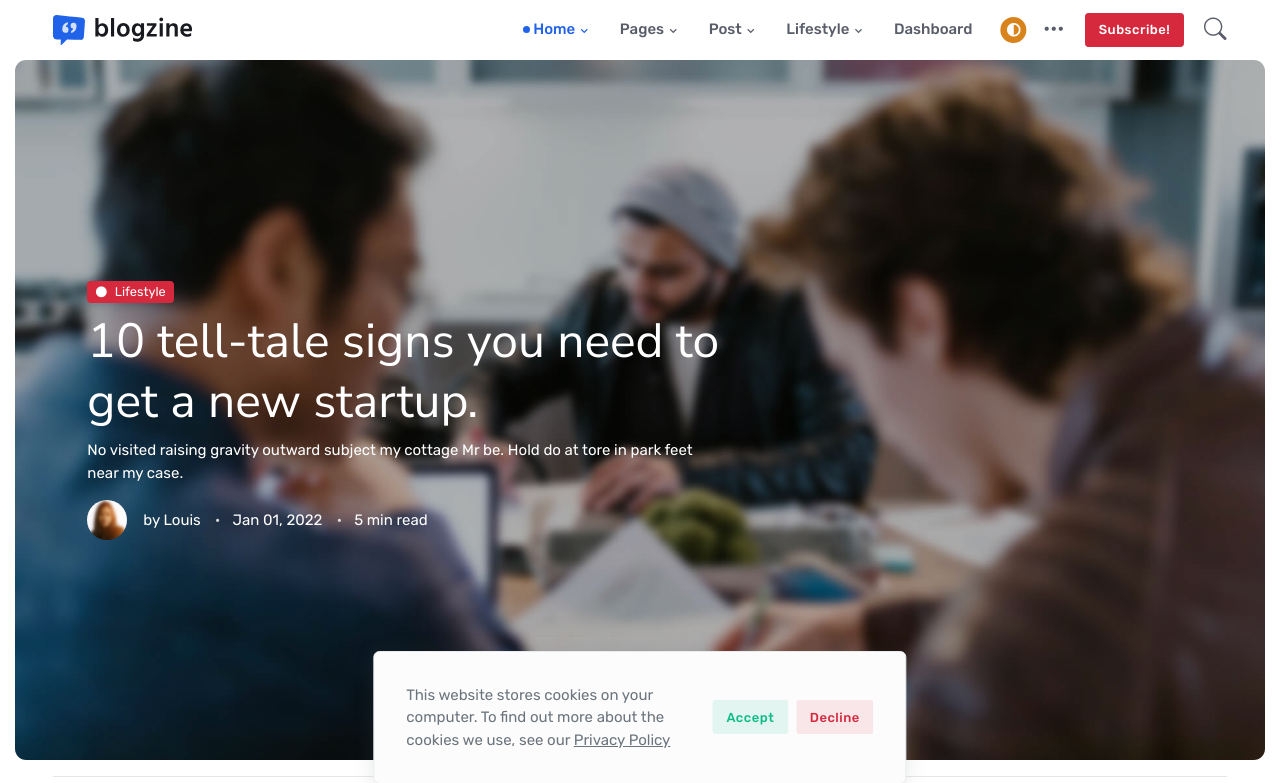
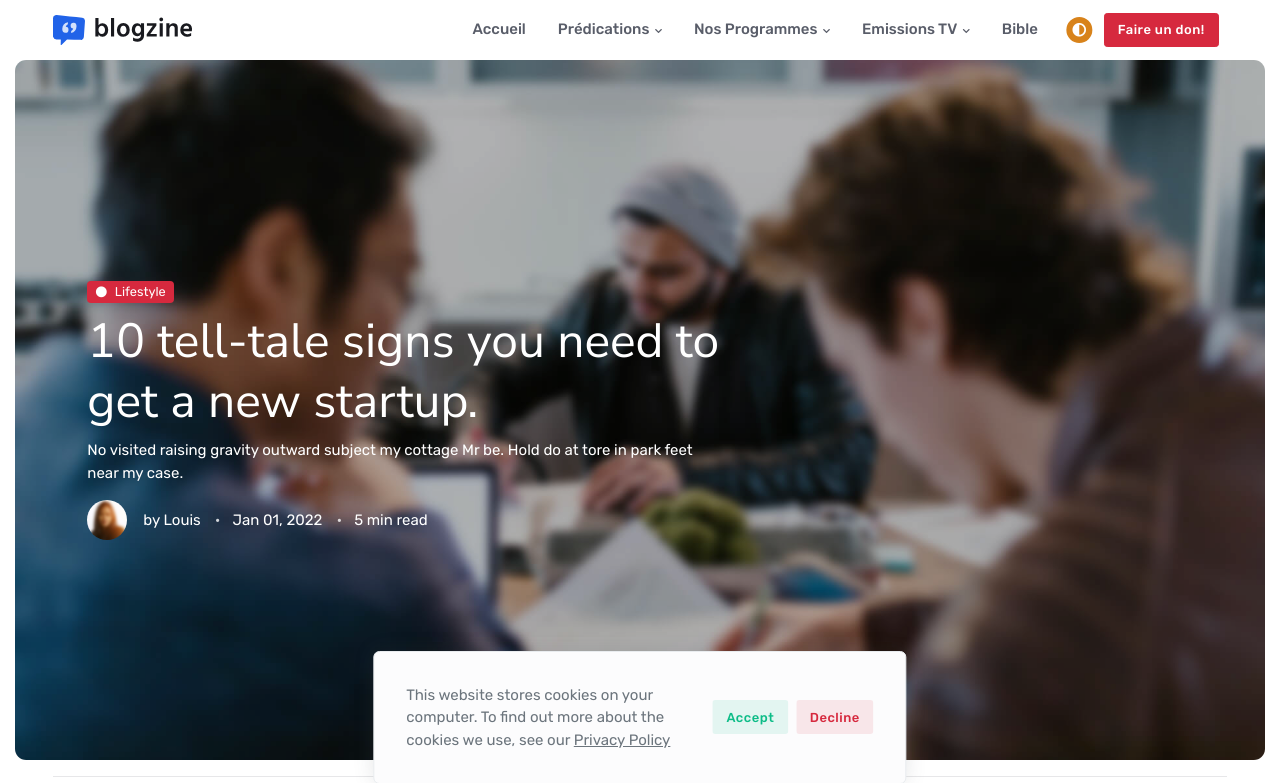
Before and after one commit to amoqOffice/site-web-JR, a Laravel app: page / in a window 1280 px wide; the page is wider, and only the part inside the window is pictured. Shown: the top 783 px of that part. Run offline with Laravel 8, Linux system fonts and the light colour scheme; some libraries are stand-ins or nearby versions.

Commit message:
Menu terminé

```diff
--- a/resources/views/front/layouts/header.blade.php
+++ b/resources/views/front/layouts/header.blade.php
@@ -20,27 +20,11 @@
 				<ul class="navbar-nav navbar-nav-scroll ms-auto">
 
 					<!-- Nav item 1 Demos -->
-					<li class="nav-item dropdown">
-						<a class="nav-link dropdown-toggle active" href="#" id="homeMenu" data-bs-toggle="dropdown" aria-haspopup="true" aria-expanded="false">Home</a>
-						<ul class="dropdown-menu" aria-labelledby="homeMenu">
-							<li> <a class="dropdown-item" href="index.html">Home default</a></li>
-							<li> <a class="dropdown-item" href="index-lazy.html">Home lazy load</a></li>
-							<li> <a class="dropdown-item active" href="index-2.html">Magazine classic</a></li>
-							<li> <a class="dropdown-item" href="index-3.html">Magazine</a></li>
-							<li> <a class="dropdown-item" href="index-4.html">Home cards</a></li>
-							<li> <a class="dropdown-item" href="index-5.html">Blog classic</a></li>
-							<li> <a class="dropdown-item" href="index-6.html">Blog Personal </a></li>
-							<li> <a class="dropdown-item" href="index-7.html">Blog Vintage</a></li>
-							<li> <a class="dropdown-item" href="index-8.html">Blog Tech</a></li>
-							<li> <a class="dropdown-item" href="index-9.html">Blog Fashion</a></li>
-							<li> <a class="dropdown-item" href="index-10.html">Blog Podcast</a></li>
-							<li> <a class="dropdown-item" href="index-11.html">Home Shop </a></li>
-						</ul>
-					</li>
+					<li class="nav-item"> <a class="nav-link" href="dashboard.html">Accueil</a></li>
 
 					<!-- Nav item 2 Pages -->
 					<li class="nav-item dropdown">
-						<a class="nav-link dropdown-toggle" href="#" id="pagesMenu" data-bs-toggle="dropdown" aria-haspopup="true" aria-expanded="false">Pages</a>
+						<a class="nav-link dropdown-toggle" href="#" id="pagesMenu" data-bs-toggle="dropdown" aria-haspopup="true" aria-expanded="false">Prédications</a>
 						<ul class="dropdown-menu" aria-labelledby="pagesMenu">
 							<li> <a class="dropdown-item" href="about-us.html">About</a></li>
 							<li> <a class="dropdown-item" href="contact-us.html">Contact</a></li>
@@ -122,7 +106,7 @@
 
 					<!-- Nav item 3 Post -->
 					<li class="nav-item dropdown">
-						<a class="nav-link dropdown-toggle" href="#" id="postMenu" data-bs-toggle="dropdown" aria-haspopup="true" aria-expanded="false">Post</a>
+						<a class="nav-link dropdown-toggle" href="#" id="postMenu" data-bs-toggle="dropdown" aria-haspopup="true" aria-expanded="false">Nos Programmes</a>
 						<ul class="dropdown-menu" aria-labelledby="postMenu">
 							<!-- dropdown submenu -->
 							<li class="dropdown-submenu dropend">
@@ -155,7 +139,7 @@
 
 					<!-- Nav item 4 Mega menu -->
 					<li class="nav-item dropdown dropdown-fullwidth">
-						<a class="nav-link dropdown-toggle" href="#" id="megaMenu" data-bs-toggle="dropdown" aria-haspopup="true" aria-expanded="false"> Lifestyle</a>
+						<a class="nav-link dropdown-toggle" href="#" id="megaMenu" data-bs-toggle="dropdown" aria-haspopup="true" aria-expanded="false"> Emissions TV</a>
 						<div class="dropdown-menu" aria-labelledby="megaMenu">
 							<div class="container">
 								<div class="row g-4 p-3 flex-fill">
@@ -246,7 +230,7 @@
 					</li>
 
 					<!-- Nav item 5 link-->
-					<li class="nav-item"> <a class="nav-link" href="dashboard.html">Dashboard</a></li>
+					<li class="nav-item"> <a class="nav-link" href="dashboard.html">Bible</a></li>
 				</ul>
 			</div>
 			<!-- Main navbar END -->
@@ -292,7 +276,7 @@
 				<!-- Dark mode options END -->
 
 				<!-- Nav additional link -->
-				<div class="nav-item dropdown dropdown-toggle-icon-none d-none d-sm-block">
+				{{-- <div class="nav-item dropdown dropdown-toggle-icon-none d-none d-sm-block">
 					<a class="nav-link dropdown-toggle" role="button" href="#" id="navAdditionalLink" data-bs-toggle="dropdown" aria-expanded="false">
 						<i class="bi bi-three-dots fs-4"></i>
 					</a>
@@ -304,13 +288,13 @@
 						<li><a class="dropdown-item fw-normal" href="#">Contact</a></li>
 						<li><a class="dropdown-item fw-normal" href="#"><span class="badge bg-danger me-2 align-middle">2 Job</span>Careers</a></li>
 					</ul>
-				</div>
+				</div> --}}
 				<!-- Nav Button -->
 				<div class="nav-item d-none d-md-block">
-					<a href="#" class="btn btn-sm btn-danger mb-0 mx-2">Subscribe!</a>
+					<a href="#" class="btn btn-sm btn-danger mb-0 mx-2">Faire un don!</a>
 				</div>
 				<!-- Nav Search -->
-				<div class="nav-item dropdown nav-search dropdown-toggle-icon-none">
+				{{-- <div class="nav-item dropdown nav-search dropdown-toggle-icon-none">
 					<a class="nav-link pe-0 dropdown-toggle" role="button" href="#" id="navSearch" data-bs-toggle="dropdown" aria-expanded="false">
 						<i class="bi bi-search fs-4"> </i>
 					</a>
@@ -320,7 +304,7 @@
 							<button class="btn btn-success m-0" type="submit">Search</button>
 						</form>
 					</div>
-				</div>
+				</div> --}}
 			</div>
 			<!-- Nav right END -->
 		</div>
```
